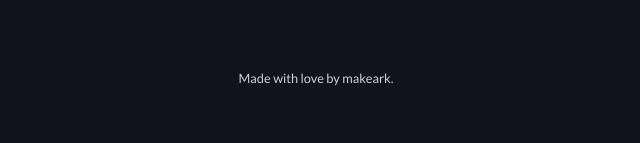
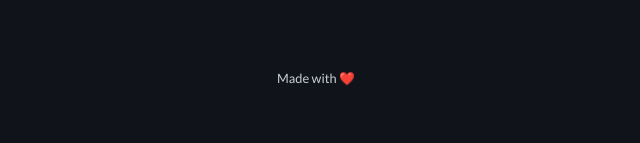
Before and after one commit to makeark/landing, a React (Vite) app: page /download in a window 1280 px wide. Shown: the part 157-300 px from the top of the page, without its empty margins (324-964 px from the left). Built offline with nearby package versions, Linux system fonts and the light colour scheme.

Commit message:
Some more styling fixes

```diff
--- a/src/components/button/button.css
+++ b/src/components/button/button.css
@@ -4,7 +4,6 @@
 }
 
 .button {
-	position: relative;
 	z-index: 1;
 	display: inline-block;
 	padding: .9rem 1.5rem .9rem;
--- a/src/components/footer/index.tsx
+++ b/src/components/footer/index.tsx
@@ -3,6 +3,6 @@
 
 export function Footer() {
 	return <div className="footer">
-		Made with love by makeark.
+		{"Made with ❤️"}
 	</div>;
 }
--- a/src/pages/home/home.css
+++ b/src/pages/home/home.css
@@ -16,13 +16,14 @@
 	justify-content: center;
 	width: 65rem;
 	filter: drop-shadow(0px 0px 5rem var(--color-highlight));
+	border-radius: .75rem;
+	box-shadow: inset 0 1px 1px rgba(255,255,255,.50);
 }
 
 .home-image img {
 	user-select: none;
 	width: 100%;
 	border-radius: .75rem;
-	box-shadow: inset 0 1px 1px rgba(255,255,255,.50);
 }
 
 .home-heading {
```
